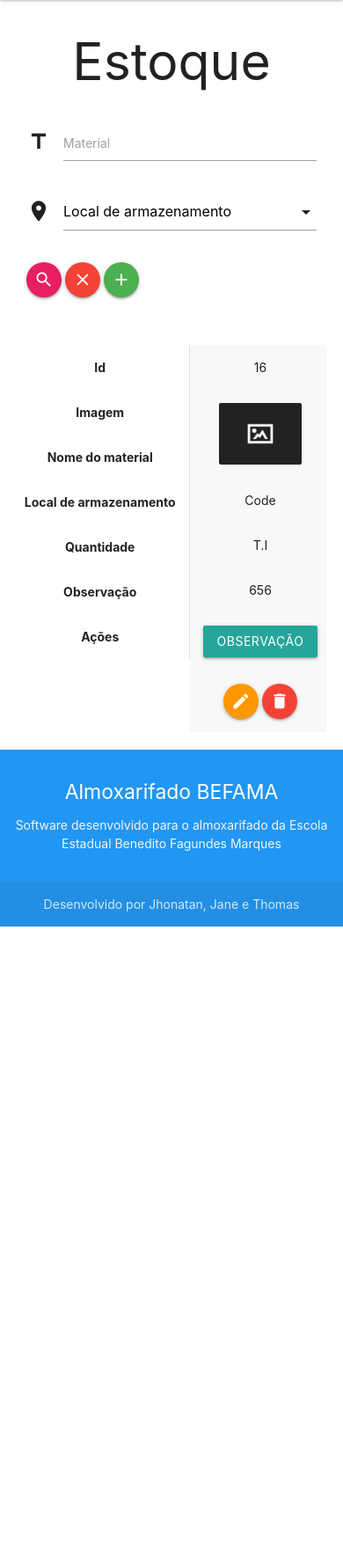
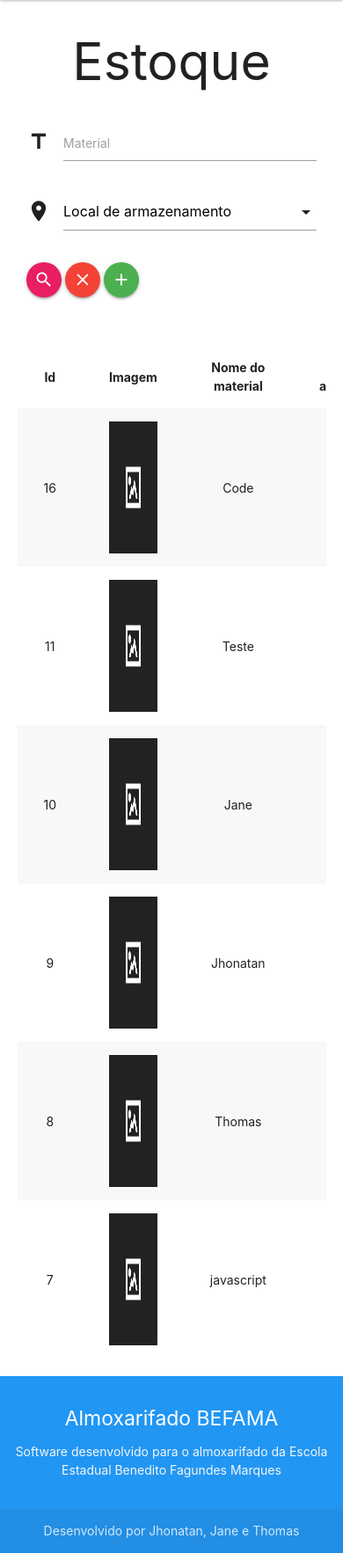
Before and after one commit to JhonatanTech/Projeto-integrador, a PHP site: page /view/stock.php in a window 390 px wide. Shown: the part 57-1822 px from the top of the page at 88% size. Before the commit the page ends 1110 px from the top, so only its background shows below. Run offline with PHP 8.4, Linux system fonts and the light colour scheme; data comes from the database, SQL or seed files in the repository; data that the repository does not hold is empty.

Commit message:
install npm/node

```diff
--- a/style/geral.css
+++ b/style/geral.css
@@ -1,3 +1,15 @@
+img{
+    height: auto;
+    width: auto;
+}
+
+.container{
+    overflow: hidden;
+}
+
+/*DESKTOP*/
+@media (min-width: 771px)
+    {
         td img.materialboxed {
         margin: 0 auto;
         height: 70px;
@@ -15,3 +27,11 @@ img.logo {
     .img-edit{
         width: 150px;
     }
+}
+
+/*MOBILE*/
+@media (max-width: 770px){
+    td, th {
+        padding: 15px 30px;
+    }
+}
--- a/template/header.html
+++ b/template/header.html
@@ -15,10 +15,10 @@
     <link rel="stylesheet" href="../style/materialize/materialize.css">
 
     <!-- CSS  -->
-    <link rel="stylesheet" href="../style/geral.css">
     <link rel="stylesheet" href="../style/footer.css">
     <link rel="stylesheet" href="../style/view/profile.css">
     <link rel="stylesheet" href="../style/scroll.css">
+    <link rel="stylesheet" href="./style/geral.css">
 
     <!--Icons-->
     <link href="https://fonts.googleapis.com/icon?family=Material+Icons" rel="stylesheet">
--- a/view/stock.php
+++ b/view/stock.php
@@ -40,7 +40,7 @@ $local      = "";
             </form>
         </div>
 
-        <table class="centered responsive-table striped">
+        <table class="centered striped">
             <thead>
                 <tr>
                     <th>Id</th>
@@ -123,6 +123,8 @@ $local      = "";
                         <td>-</td>
                         <td>-</td>
                         <td>-</td>
+                        <td>-</td>
+                        <td>-</td>
                     </tr>
 
                 <?php
```
Also changed, not shown: package.json (added, +24 -0 lines), package-lock.json (added), 1 other file. Lines whose indentation alone changed are shown as unchanged.
